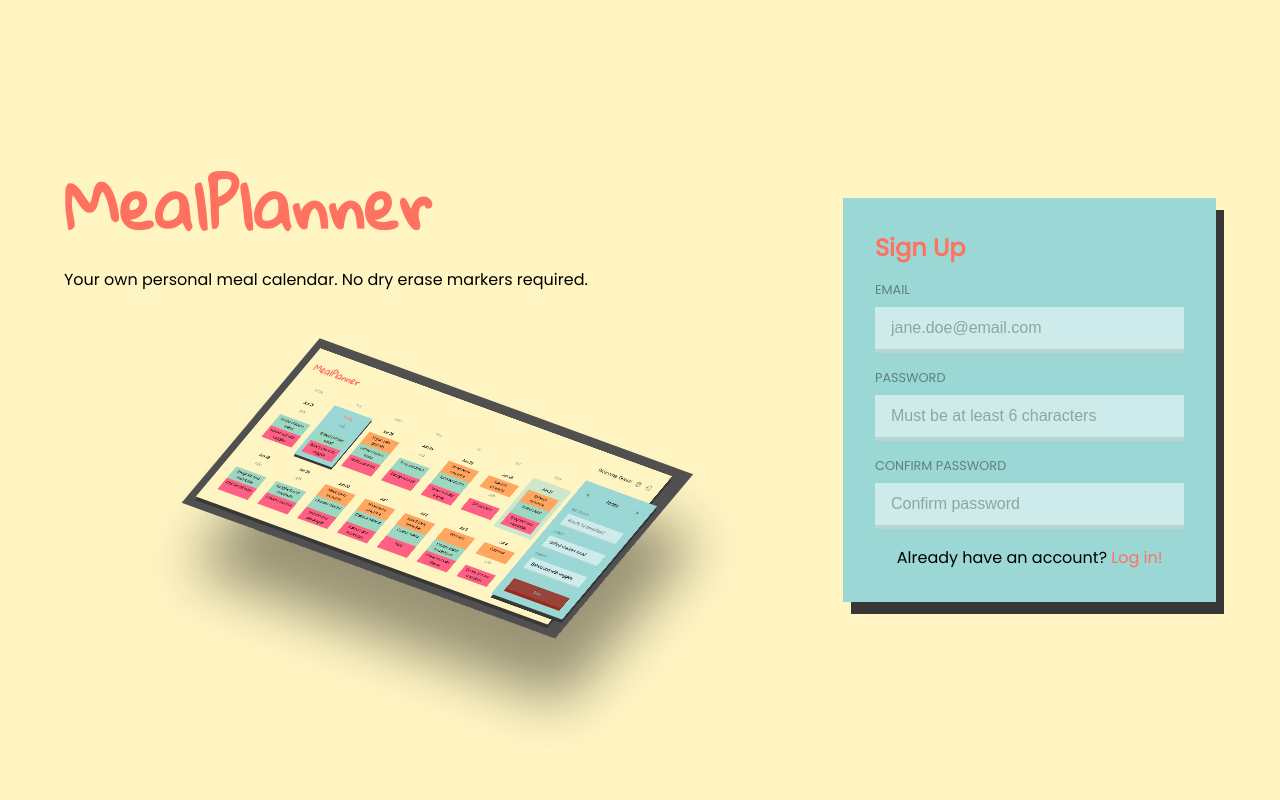
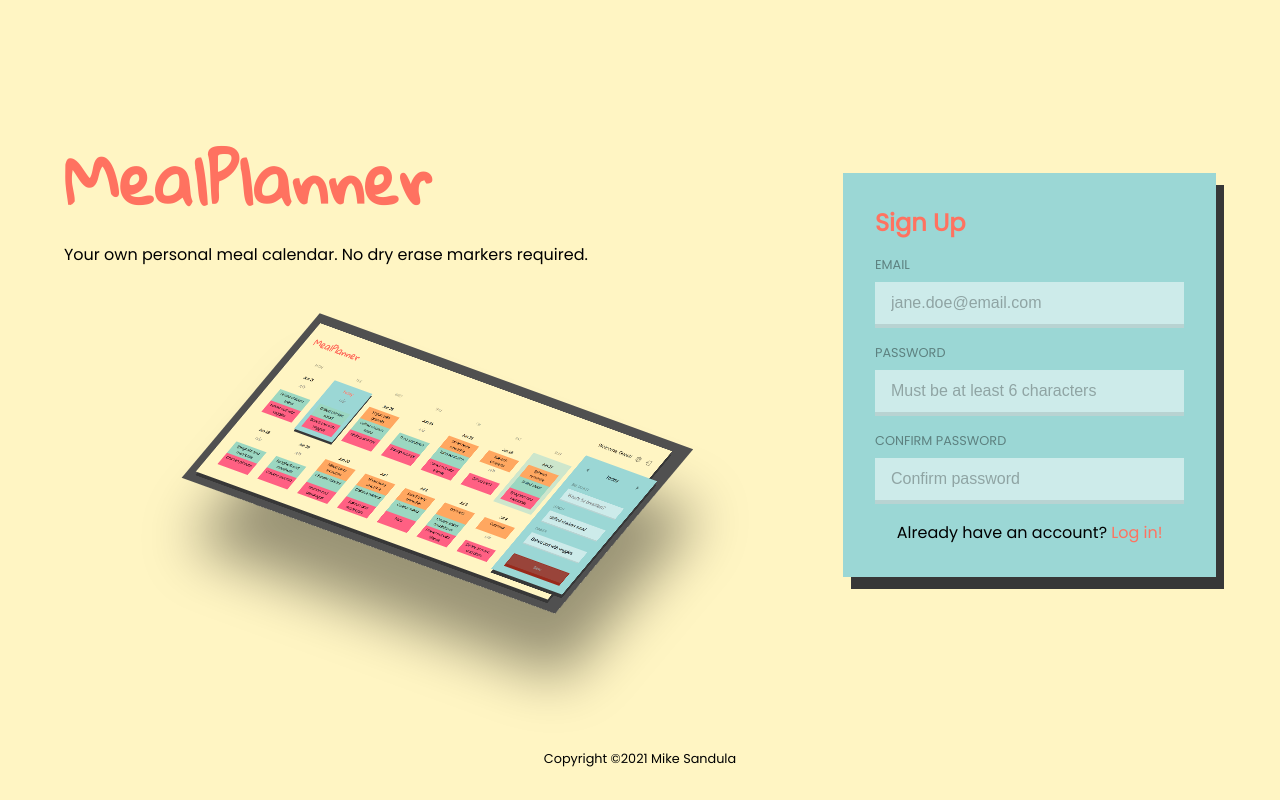
Before and after one commit to msandula12/meal-planner-client, a React (Create React App) app: page / in a window 1280 px wide. Built offline with nearby package versions, Linux system fonts and the light colour scheme.

Commit message:
feat: add footer to landing page

```diff
--- a/src/components/Home/Home.scss
+++ b/src/components/Home/Home.scss
@@ -1,12 +1,18 @@
 @import 'styles/variables';
 
 .home {
+  background-color: $fgColor;
+  padding: 2rem 4rem;
+  min-height: 100vh;
+  display: flex;
+  flex-direction: column;
+}
+
+.home-above-the-fold {
   align-items: center;
-  background-color: $fgColor;
   display: flex;
-  height: 100vh;
+  flex: 1;
   justify-content: center;
-  padding: 4rem;
 }
 
 .home-hero {
@@ -20,6 +26,7 @@
   img {
     box-shadow: 6rem 6rem 6rem rgba(0, 0, 0, 0.4);
     transform: scale(0.5) skew(-40deg, 20deg);
+    transform-origin: center center;
     width: 100%;
   }
 }
@@ -27,3 +34,9 @@
 .home-form {
   flex: 1;
 }
+
+.home-footer {
+  font-size: 0.8rem;
+  margin-top: 2rem;
+  text-align: center;
+}
--- a/src/components/Home/Home.tsx
+++ b/src/components/Home/Home.tsx
@@ -1,5 +1,6 @@
 import { useState } from 'react';
 import { Link } from 'react-router-dom';
+import dayjs from 'dayjs';
 
 import DashboardImage from 'assets/images/dashboard.png';
 import { Routes } from 'constants/enums';
@@ -18,6 +19,7 @@ function Home() {
 
   return (
     <div className="home">
+      <main className="home-above-the-fold">
         <div className="home-hero">
           <div>
             <Link to={Routes.HOME} className="logo big">
@@ -36,6 +38,10 @@ function Home() {
             <LogIn toggle={toggleIsSigningUp} />
           )}
         </div>
+      </main>
+      <footer className="home-footer">
+        Copyright &copy;{dayjs().year()} Mike Sandula
+      </footer>
     </div>
   );
 }
```
Lines whose indentation alone changed are shown as unchanged.
